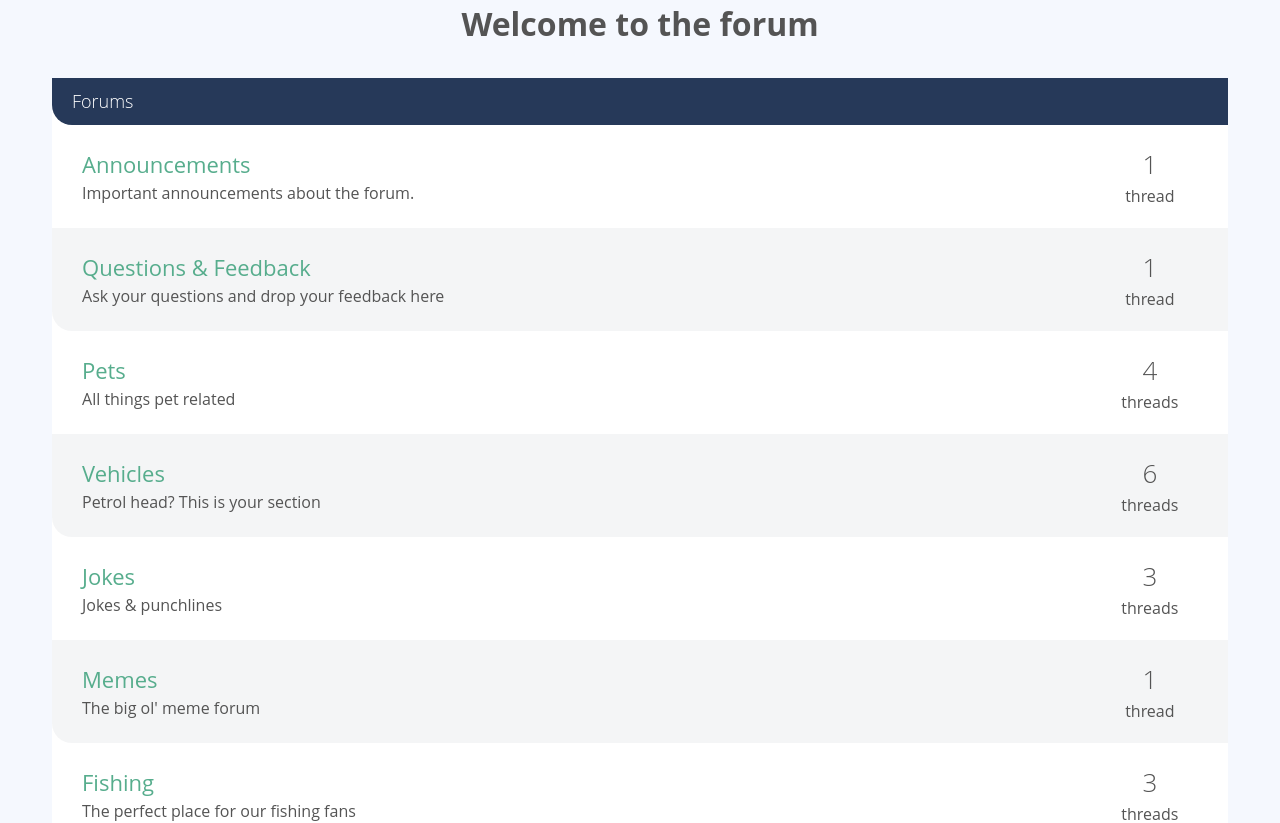
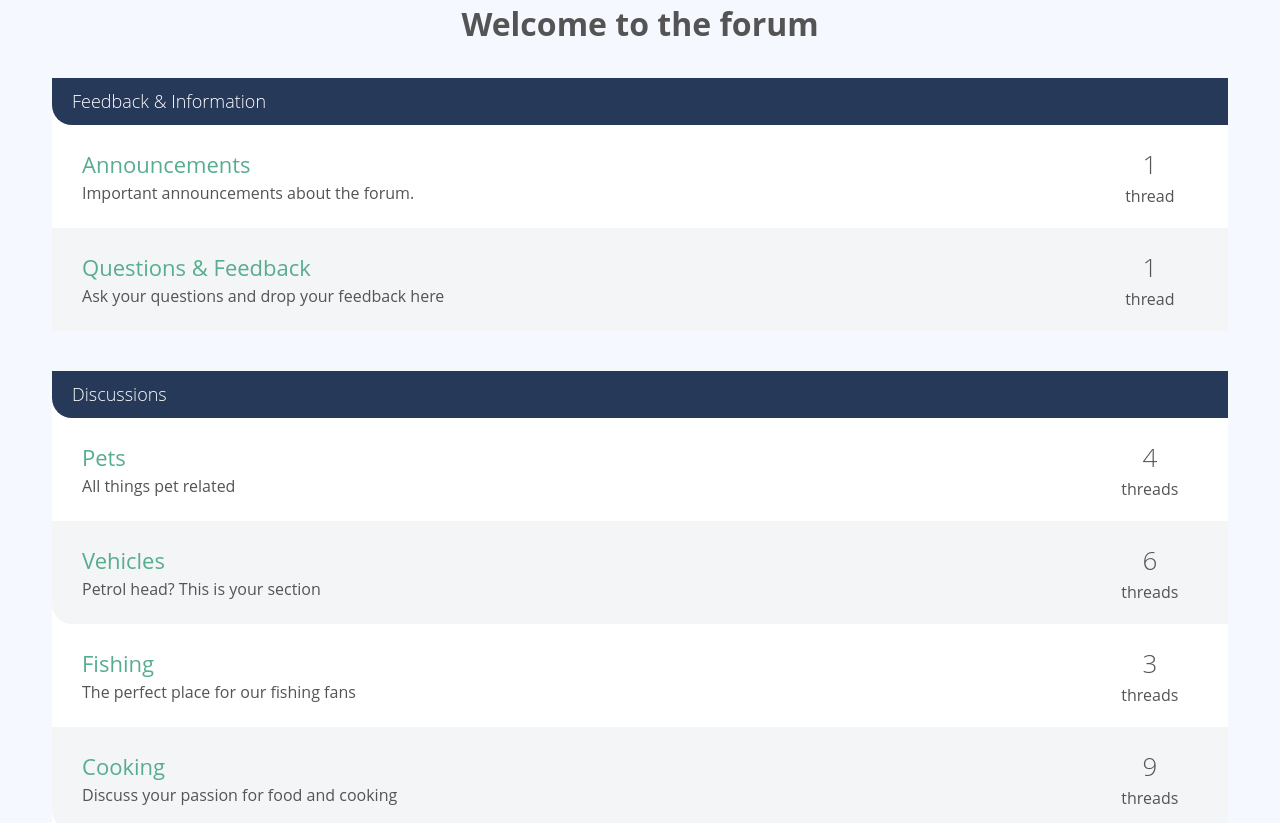
Before and after one commit to brendamoreira/vue-forum, a Vue app: page / in a window 1280 px wide. Shown: the top 823 px of the page. Built offline with nearby package versions, Linux system fonts and the light colour scheme.

Commit message:
add category page

```diff
--- /dev/null
+++ b/src/components/CategoryList.vue
@@ -0,0 +1,32 @@
+<template>
+  <ForumList
+    v-for="category in categories"
+    :key="category.id"
+    :forums="getForumsForCategory(category)"
+    :title="category.name"
+    :category-id="category.id"
+  />
+</template>
+<script>
+import ForumList from "@/components/ForumList";
+import sourceData from "@/data.json";
+export default {
+  components: {
+    ForumList,
+  },
+  props: {
+    categories: {
+      required: true,
+      type: Array,
+    },
+  },
+  methods: {
+    getForumsForCategory(category) {
+      return sourceData.forums.filter(
+        (forum) => forum.categoryId === category.id
+      );
+    },
+  },
+};
+</script>
+<style></style>
--- a/src/components/ForumList.vue
+++ b/src/components/ForumList.vue
@@ -2,7 +2,12 @@
   <div class="col-full">
     <div class="forum-list">
       <h2 class="list-title">
-        <a href="#">Forums</a>
+        <router-link
+          v-if="categoryId"
+          :to="{ name: 'Category', params: { id: categoryId } }"
+          >{{ title }}</router-link
+        >
+        <span v-else>{{ title }}</span>
       </h2>
       <div class="forum-listing" v-for="forum in forums" :key="forum.id">
         <div class="forum-details">
@@ -18,7 +23,7 @@
         <div class="threads-count">
           <p>
             <span class="count">{{ forum.threads?.length }}</span>
-            {{ forumThreadsWord(forum)}}
+            {{ forumThreadsWord(forum) }}
           </p>
         </div>
       </div>
@@ -31,6 +36,14 @@
     forums: {
       required: true,
       type: Array,
+    },
+    title: {
+      type: String,
+      default: "Forums",
+    },
+    categoryId: {
+      required: false,
+      type: String,
     },
   },
   methods: {
--- /dev/null
+++ b/src/pages/CategoryPage.vue
@@ -0,0 +1,29 @@
+<template>
+<h1>{{category.name}}</h1>
+<ForumList :title="category.name" :forums="getForumsForCategory(category)"/>
+</template>
+<script>
+import ForumList from "@/components/ForumList.vue"
+import sourceData from "@/data.json"
+export default{
+    components: {
+        ForumList
+    },
+    props: {
+        id:{
+            required: true,
+            type: String
+        }
+    },
+    computed: {
+        category() {
+            return sourceData.categories.find(category => category.id === this.id)
+        }
+    },
+    methods: {
+        getForumsForCategory(category){
+            return sourceData.forums.filter(forum => forum.categoryId === category.id)
+        }
+    }
+}
+</script>
--- a/src/pages/HomePage.vue
+++ b/src/pages/HomePage.vue
@@ -1,18 +1,18 @@
 <template>
   <h1>Welcome to the forum</h1>
-  <ForumList :forums="forums"/>
+  <CategoryList :categories="categories"/>
 </template>
 <script>
 import sourceData from "@/data.json";
-import ForumList from '@/components/ForumList.vue';
+import CategoryList from "@/components/CategoryList.vue";
 
 export default {
     components: {
-    ForumList
+    CategoryList
 },
   data() {
     return {
-      forums: sourceData.forums,
+      categories: sourceData.categories,
     };
   },
 };
--- a/src/router/index.js
+++ b/src/router/index.js
@@ -2,12 +2,14 @@
 import ThreadShow from "@/pages/ThreadShow";
 import ForumPage from "@/pages/ForumPage"
 import NotFound from "@/pages/NotFound";
+import CategoryPage from "@/pages/CategoryPage";
 import { createRouter, createWebHistory } from "vue-router";
 import sourceData from "@/data.json"
 
 
 const routes = [
   { path: "/", name: "Home", component: HomePage },
+  { path: "/category/:id", name: "Category", component: CategoryPage, props: true},
   { path: "/forum/:id", name: "Forum", component: ForumPage, props: true},
   { path: "/thread/:id", name: "ThreadShow", component: ThreadShow, props: true , beforeEnter(to, from, next) {
     //check if thread exists
```
